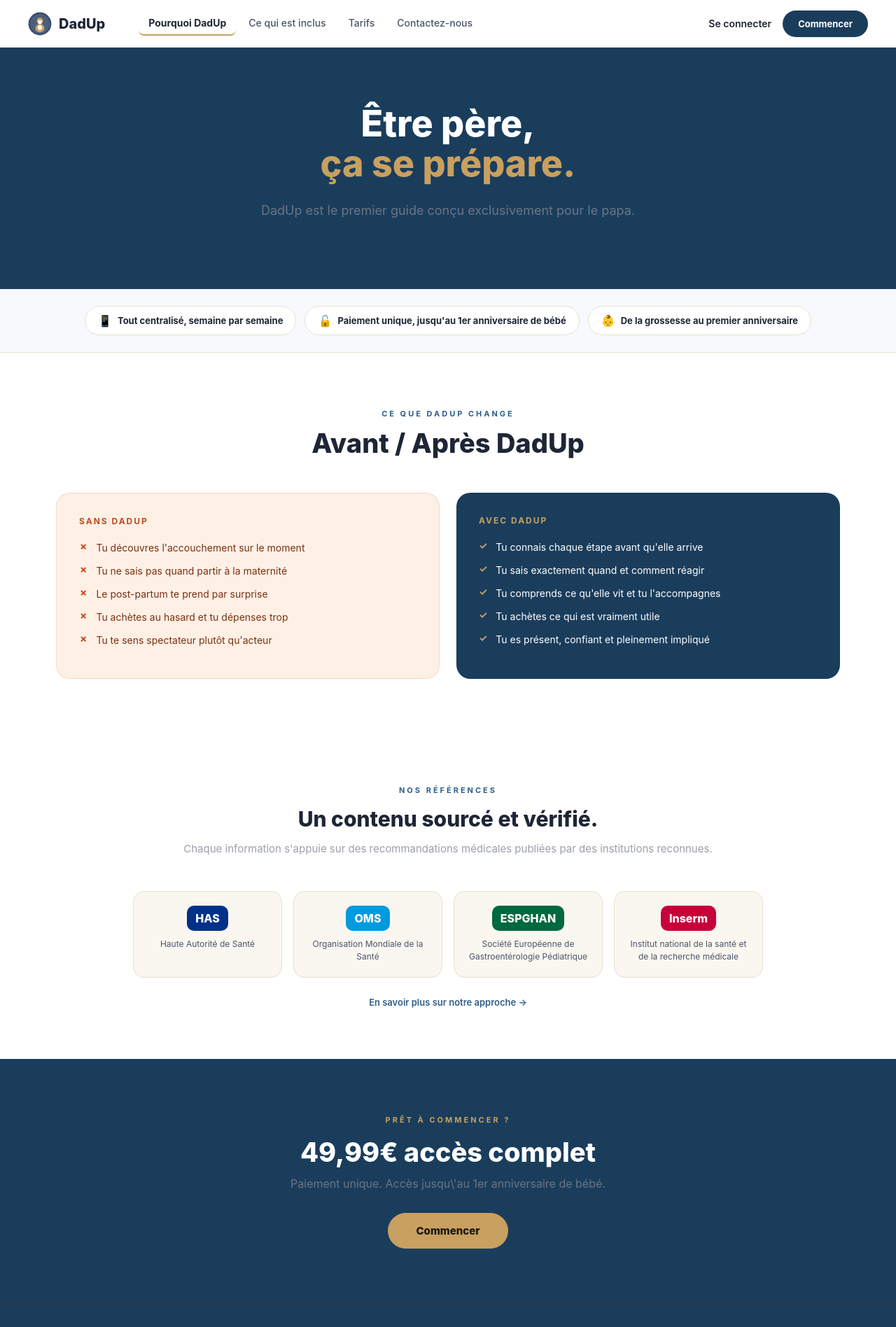
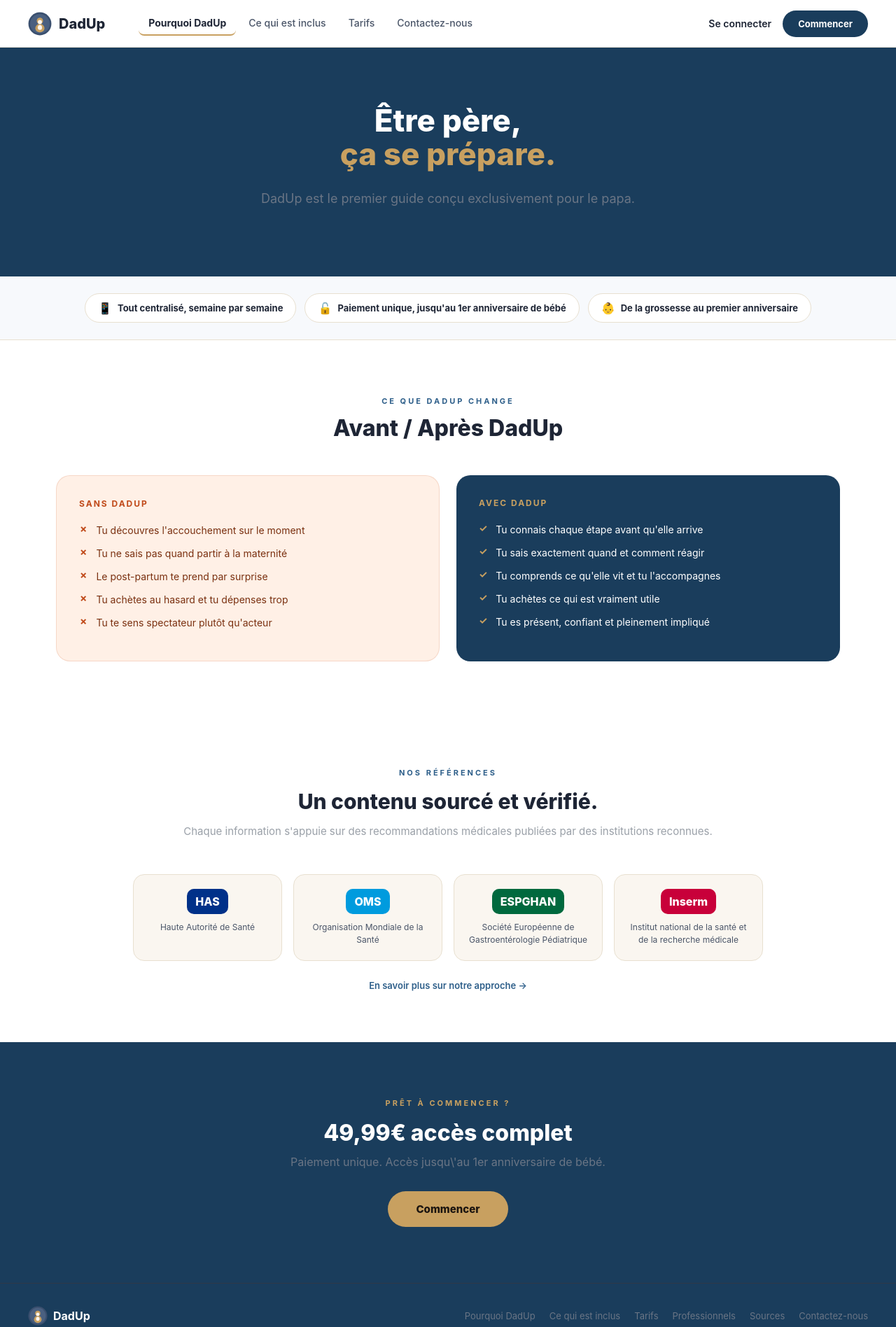
Before and after one commit to Julproject/dadup, a Next.js app: page /pourquoi in a window 1280 px wide. Shown: the top 1896 px of the page at 70% size. Built offline with nearby package versions, Linux system fonts and the light colour scheme.

Commit message:
Update page.tsx

```diff
--- a/app/pourquoi/page.tsx
+++ b/app/pourquoi/page.tsx
@@ -95,7 +95,7 @@ export default function PourquoiPage() {
       <section style={{background:'#1A3D5C',padding:'80px 40px'}}>
         <div style={{maxWidth:'800px',margin:'0 auto',textAlign:'center'}}>
 
-          <h1 style={{color:C.white,fontSize:'52px',fontWeight:800,margin:'0 0 24px',lineHeight:1.1}}>
+          <h1 style={{color:C.white,fontSize:'44px',fontWeight:800,margin:'0 0 24px',lineHeight:1.1}}>
             Être père,<br/><span style={{color:C.gold}}>ça se prépare.</span>
           </h1>
           <p style={{color:'#6a7585',fontSize:'18px',lineHeight:1.7,margin:'0 0 16px'}}>DadUp est le premier guide conçu exclusivement pour le papa.</p>
@@ -123,7 +123,7 @@ export default function PourquoiPage() {
       <section className="sp" style={{padding:'80px 40px',maxWidth:'1200px',margin:'0 auto'}}>
         <div style={{textAlign:'center',marginBottom:'48px'}}>
           <p style={{color:C.blue,fontSize:'11px',fontWeight:700,letterSpacing:'3px',textTransform:'uppercase',margin:'0 0 12px'}}>Ce que DadUp change</p>
-          <h2 style={{fontSize:'38px',fontWeight:800,color:C.dark,margin:0}}>Avant / Après DadUp</h2>
+          <h2 style={{fontSize:'32px',fontWeight:800,color:C.dark,margin:0}}>Avant / Après DadUp</h2>
         </div>
         <div className="aa">
           <div style={{background:C.orange,borderRadius:'20px',padding:'32px',border:`1px solid rgba(192,74,26,0.15)`}}>
@@ -189,7 +189,7 @@ export default function PourquoiPage() {
       {/* CTA */}
       <section style={{background:'#1A3D5C',padding:'80px 40px',textAlign:'center' as const}}>
         <p style={{color:C.gold,fontSize:'11px',fontWeight:700,letterSpacing:'3px',textTransform:'uppercase',margin:'0 0 16px'}}>Prêt à commencer ?</p>
-        <h2 style={{color:C.white,fontSize:'38px',fontWeight:800,margin:'0 0 12px'}}>49,99€ accès complet</h2>
+        <h2 style={{color:C.white,fontSize:'32px',fontWeight:800,margin:'0 0 12px'}}>49,99€ accès complet</h2>
         <p style={{color:'#6a7585',fontSize:'16px',margin:'0 0 8px'}}>Paiement unique. Accès jusqu\'au 1er anniversaire de bébé.</p>
         <p style={{color:'rgba(200,160,96,0.5)',fontSize:'13px',margin:'0 0 32px'}}></p>
         <a href="/tarifs" style={{background:C.gold,color:'#1c1510',padding:'16px 40px',borderRadius:'32px',fontSize:'15px',fontWeight:800,textDecoration:'none',display:'inline-block'}}>Commencer</a>
```
